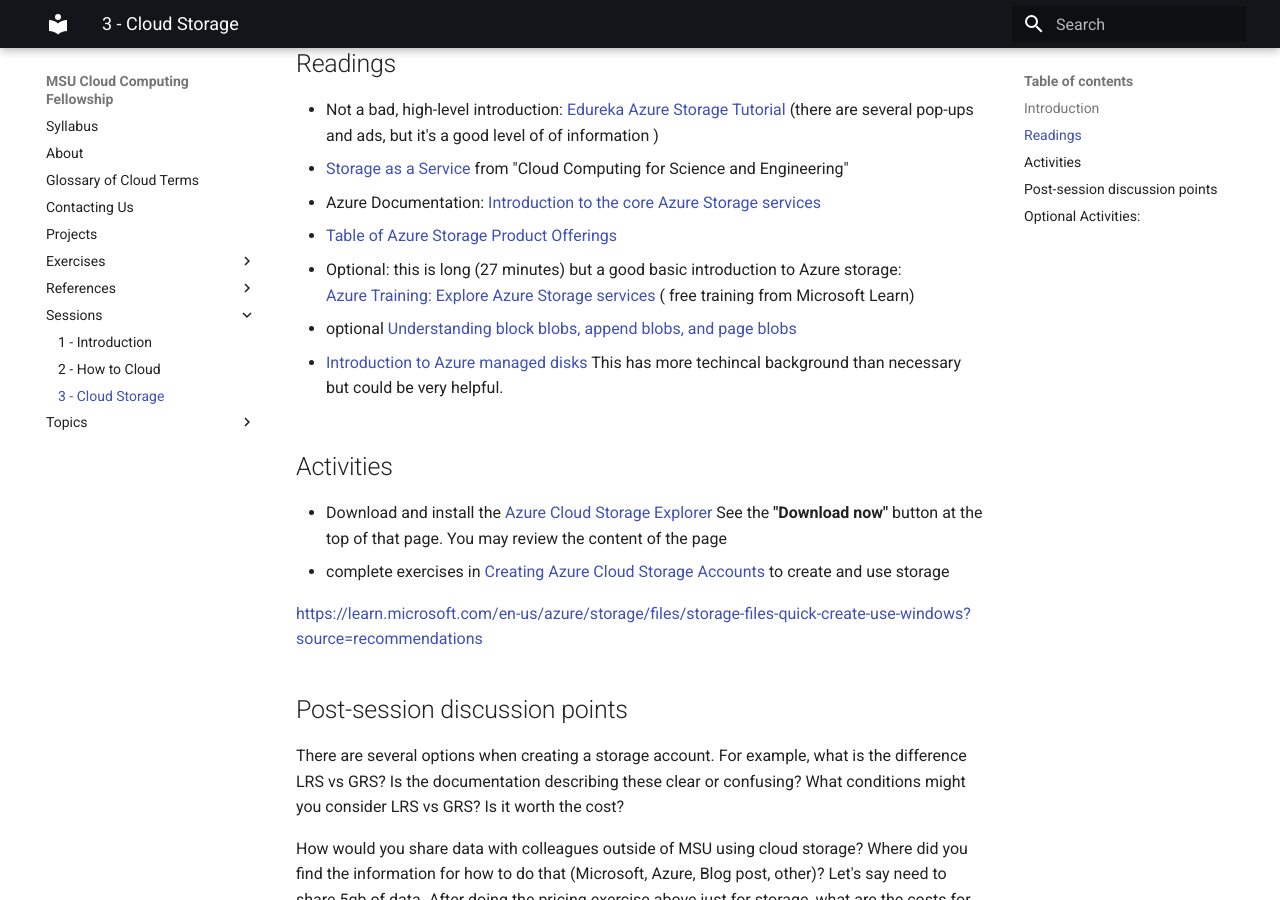
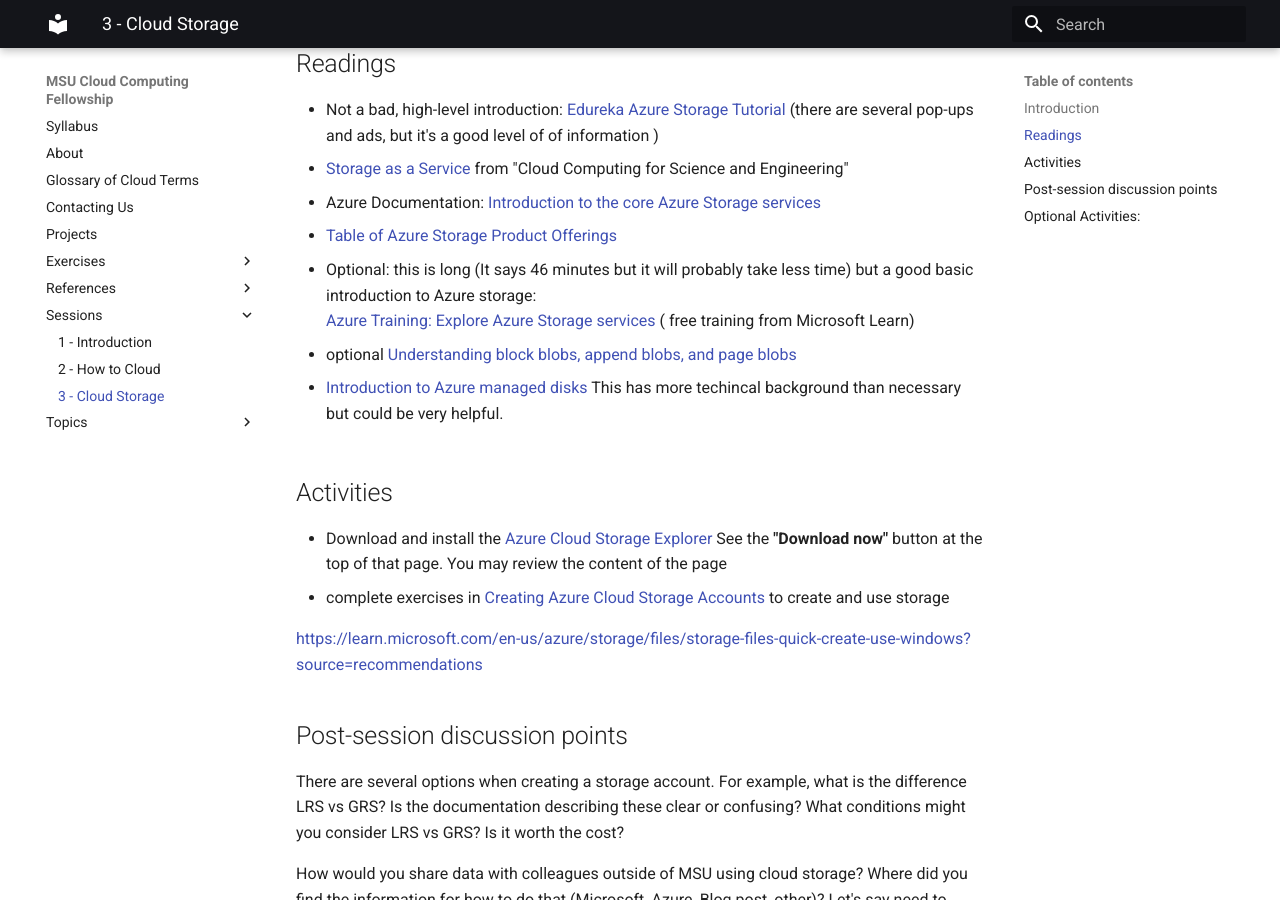
Before and after one commit to emtelgen/ccf23-testing, an MkDocs documentation site: the page built from docs/sessions/03_cloud_storage.md, in a window 1280 px wide and 900 px high, scrolled down 968 px. Built offline with MkDocs 1.6.1 and Material for MkDocs 9.7.7, drawn with Linux system fonts in a browser that asks for light colours.

```diff
--- a/docs/sessions/03_cloud_storage.md
+++ b/docs/sessions/03_cloud_storage.md
@@ -29,8 +29,8 @@ Cloud storage was engineered to save millions of files for millions of users and
 - Azure Documentation: [Introduction to the core Azure Storage services
 ](https://docs.microsoft.com/en-us/azure/storage/common/storage-introduction)
 - [Table of Azure Storage Product Offerings](https://azure.microsoft.com/en-us/product-categories/storage/)
-- Optional: this is long (27 minutes) but a good basic introduction to Azure storage: <br>
-    [Azure Training: Explore Azure Storage services](https://docs.microsoft.com/en-us/learn/modules/azure-storage-fundamentals/) ( free training from Microsoft Learn)
+- Optional: this is long (It says 46 minutes but it will probably take less time) but a good basic introduction to Azure storage: <br>
+    [Azure Training: Explore Azure Storage services](https://learn.microsoft.com/en-us/training/modules/describe-azure-storage-services/) ( free training from Microsoft Learn)
 - optional [Understanding block blobs, append blobs, and page blobs](https://docs.microsoft.com/en-us/rest/api/storageservices/understanding-block-blobs--append-blobs--and-page-blobs)
 
 - [Introduction to Azure managed disks](https://learn.microsoft.com/en-us/azure/virtual-machines/managed-disks-overview)  This has more techincal background than necessary but could be very helpful.
```
